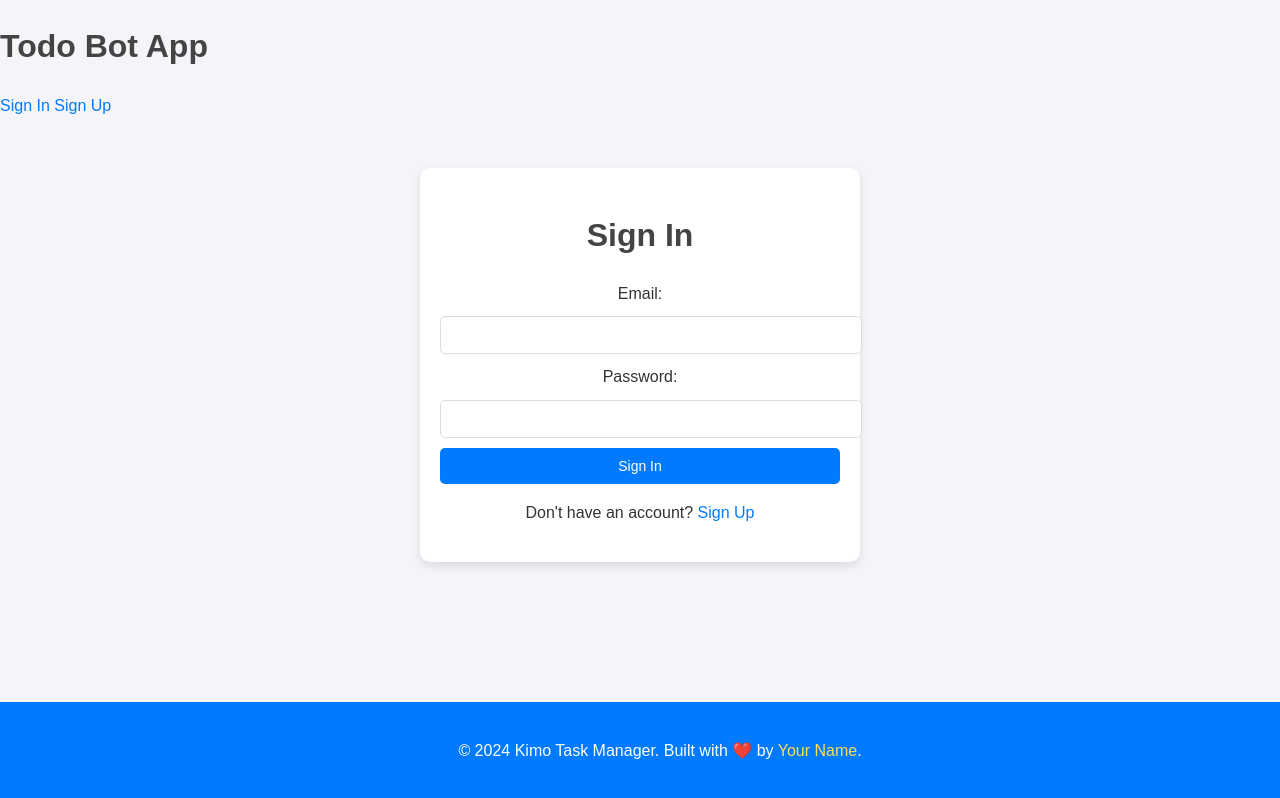
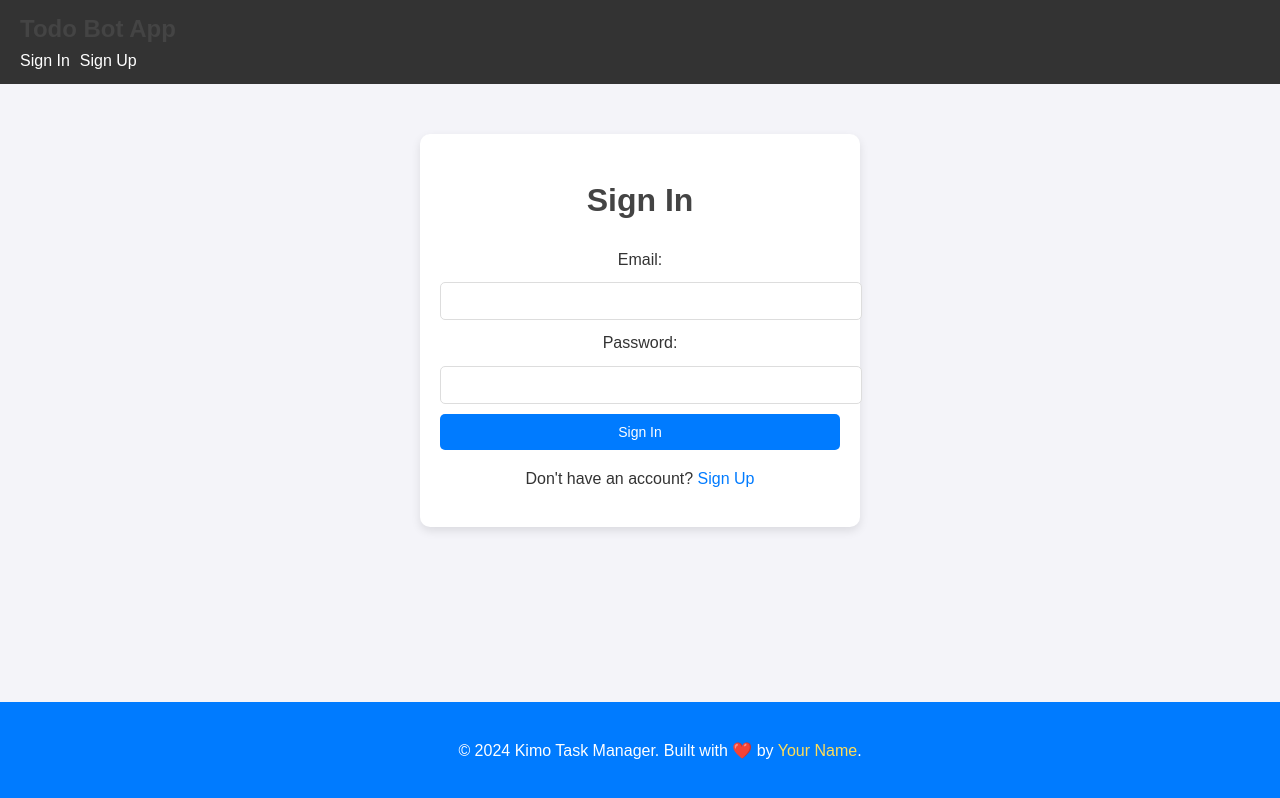
Before and after one commit to Drkimogad/Kimo-Task-Manager, a plain HTML site: page index.html in a window 1280 px wide. Drawn offline with Linux system fonts and the light colour scheme.

Commit message:
Update styles.css

```diff
--- a/styles.css
+++ b/styles.css
@@ -19,6 +19,38 @@ a {
 }
 
 a:hover {
+    text-decoration: underline;
+}
+
+header {
+    background-color: #333;
+    color: white;
+    padding: 10px 20px;
+    display: flex;
+    justify-content: space-between;
+    align-items: center;
+}
+
+header h1 {
+    margin: 0;
+    font-size: 24px;
+}
+
+header nav {
+    display: flex;
+    gap: 10px;
+}
+
+header nav a, header nav button {
+    color: white;
+    text-decoration: none;
+    background: none;
+    border: none;
+    cursor: pointer;
+    font-size: 16px;
+}
+
+header nav a:hover, header nav button:hover {
     text-decoration: underline;
 }
 
```
